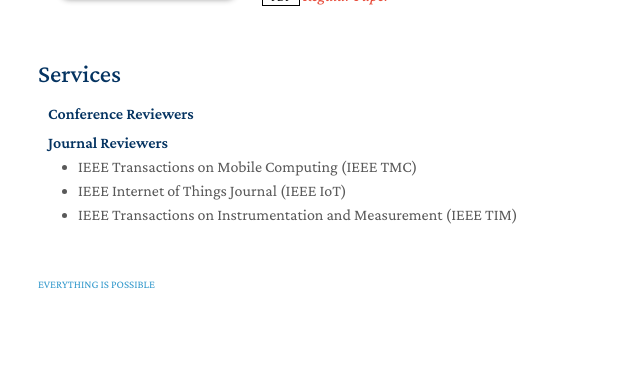
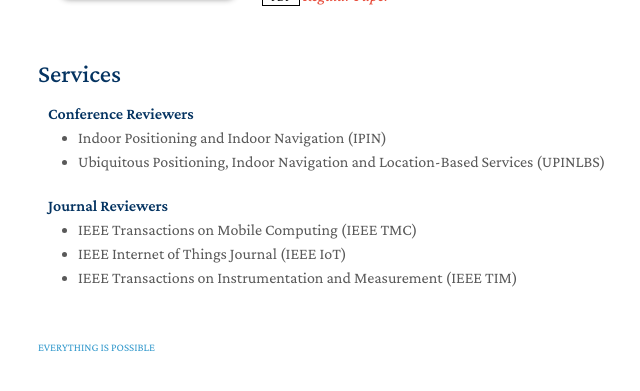
Before and after one commit to zyliu0017/zyliu0017.github.io, a Jekyll site: the page built from index.md, in a window 1280 px wide and 900 px high, scrolled down 723 px, cut to the strip 472-863 px from the top of the window. Shown: the whole strip, without its empty margins (432-1072 px from the left). Built offline with Jekyll 4.4.1, drawn with Linux system fonts in a browser that asks for light colours; a style sheet for code colours, icons or effects is not loaded; our own code applies the rules of GitHub Pages for plain Markdown files; before the commit the page ends 1560 px from its top, so only the background shows below that.

```diff
--- a/_includes/services.md
+++ b/_includes/services.md
@@ -1,13 +1,12 @@
 ## Services
 
 <h4 style="margin:0 10px 0;">Conference Reviewers</h4>
-
-<ul style="margin:0 0 5px;">
-
+<ul style="margin:0 0 20px;">
+  <li><a href="https://ipin-conference.org/2025"><autocolor>Indoor Positioning and Indoor Navigation (IPIN)</autocolor></a></li>
+  <li><a href="https://upinlbs2025.ubinp.com/technical"><autocolor>Ubiquitous Positioning, Indoor Navigation and Location-Based Services (UPINLBS)</autocolor></a></li>
 </ul>
 
 <h4 style="margin:0 10px 0;">Journal Reviewers</h4>
-
 <ul style="margin:0 0 20px;">
   <li><a href="https://ieeexplore.ieee.org/xpl/RecentIssue.jsp?punumber=7755"><autocolor>IEEE Transactions on Mobile Computing (IEEE TMC)</autocolor></a></li>
   <li><a href="https://ieeexplore.ieee.org/xpl/mostRecentIssue.jsp?punumber=6488907"><autocolor>IEEE Internet of Things Journal (IEEE IoT)</autocolor></a></li>
```
